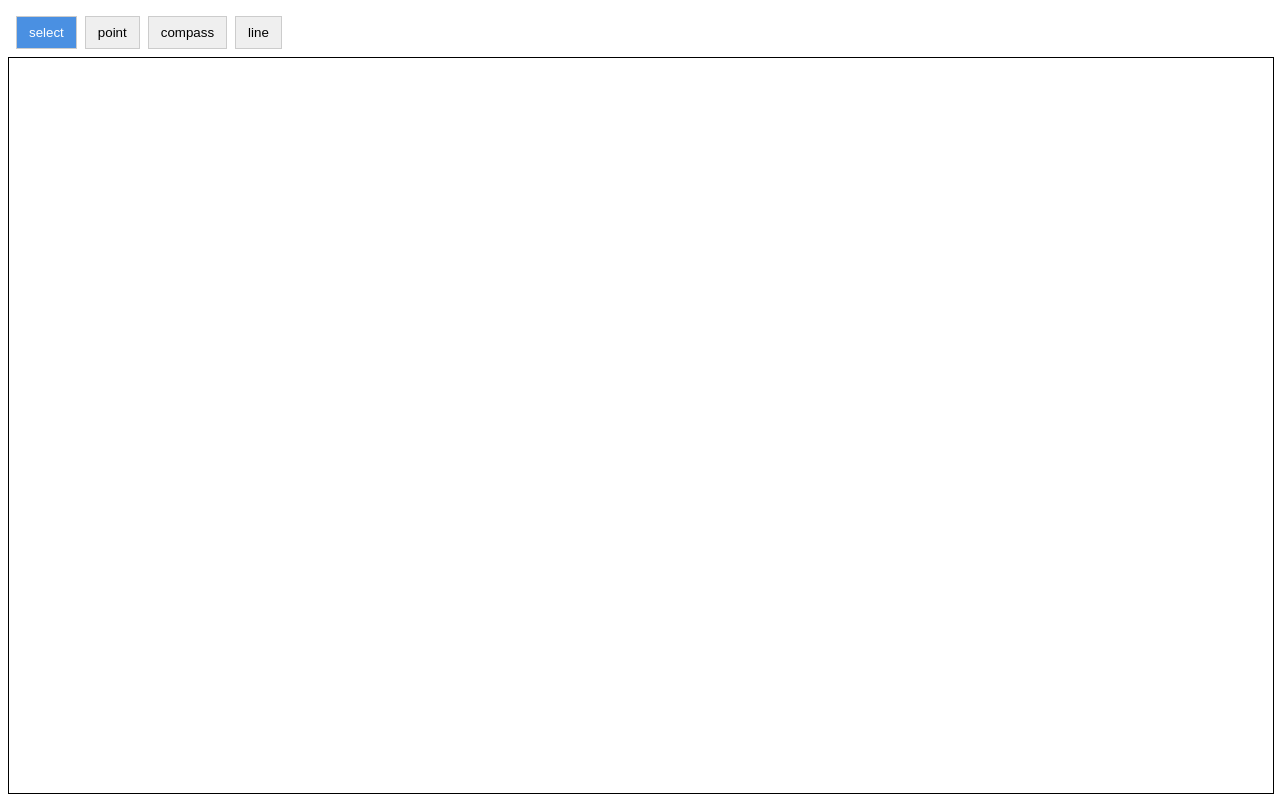
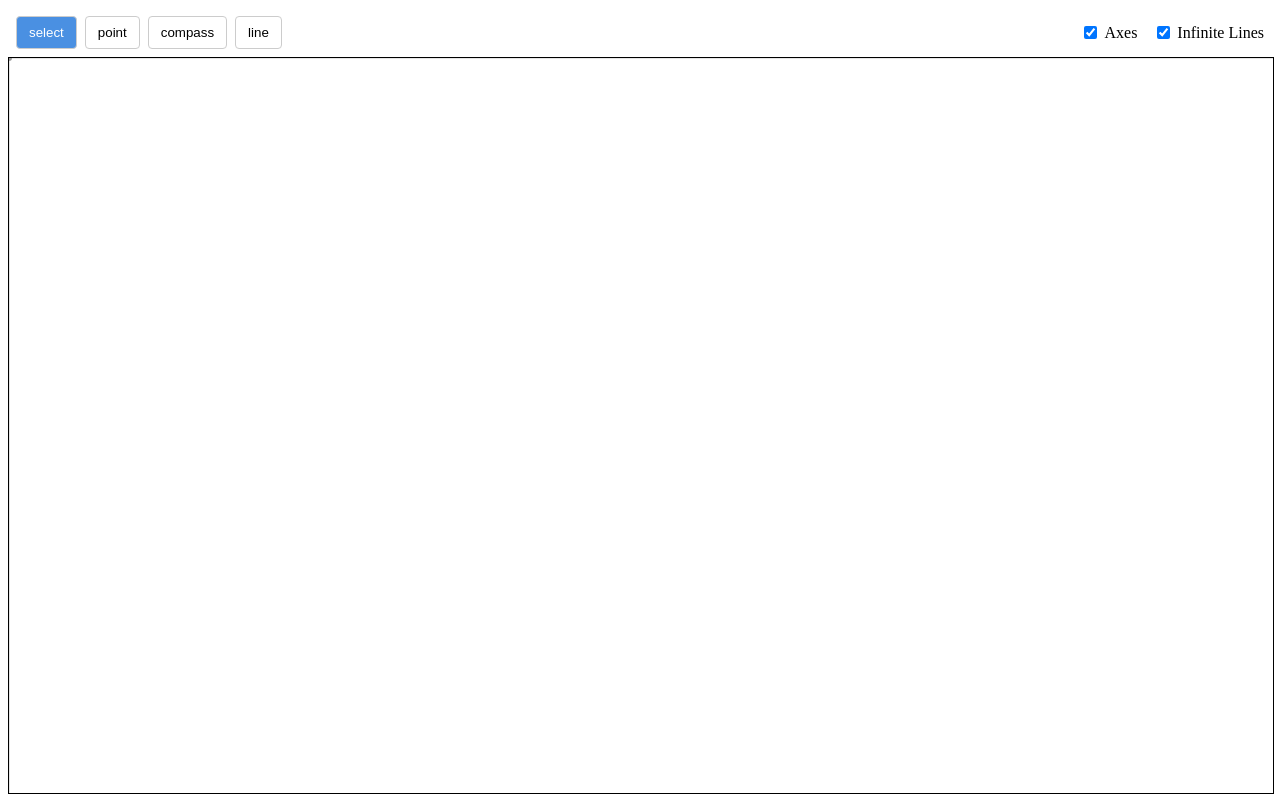
Before and after one commit to gjinrexhaj/aurea, a React (Vite) app: page / in a window 1280 px wide. Built offline with nearby package versions, Linux system fonts and the light colour scheme.

Commit message:
create toggles for axes and infinite line visualization in toolbar

```diff
--- a/src/App.tsx
+++ b/src/App.tsx
@@ -1,13 +1,19 @@
 import { useState } from "react";
-import Toolbar from "./ui/Toolbar";
 import Canvas from "./canvas/Canvas.tsx";
 import "./App.css"
+import type {ViewSettings} from "./ui/ViewSettings.ts";
+import {Toolbar} from "./ui/Toolbar.tsx";
 
 export default function App() {
 
     // declare state
-    const [activeTool, setActiveTool] =
-      useState("select");
+    const [activeTool, setActiveTool] = useState("select");
+    const [viewSettings, setViewSettings] =
+        useState<ViewSettings>({
+            showAxes: true,
+            showGrid: false,
+            showInfiniteLines: true,
+        });
 
     // render component
     return (
@@ -16,12 +22,15 @@ export default function App() {
                 <Toolbar
                     activeTool={activeTool}
                     onToolChange={setActiveTool}
+                    viewSettings={viewSettings}
+                    setViewSettings={setViewSettings}
                 />
             </div>
 
             <div className="canvas-outer">
                 <Canvas
                     activeTool={activeTool}
+                    viewSettings={viewSettings}
                 />
             </div>
         </div>
--- a/src/canvas/Canvas.tsx
+++ b/src/canvas/Canvas.tsx
@@ -14,14 +14,16 @@ import type {Selection} from "../geometry/state/Selection.ts";
 import type {Hover} from "../geometry/state/Hover.ts";
 import {snapAt} from "../geometry/snap/SnapEngine.ts";
 import type {SnapResult} from "../geometry/snap/SnapResult.ts";
+import type {ViewSettings} from "../ui/ViewSettings.ts";
 
 
 type CanvasProps = {
     activeTool: string;
+    viewSettings: ViewSettings;
 };
 
 
-export default function Canvas({activeTool}: CanvasProps) {
+export default function Canvas({activeTool, viewSettings}: CanvasProps) {
     // declare camera state, and zoom/pan stuff
     const [camera, setCamera] = useState({
         x: 0,
@@ -33,6 +35,13 @@ export default function Canvas({activeTool}: CanvasProps) {
 
     // declare snap state
     const [snapResult, setSnapResult] = useState<SnapResult>(null);
+
+    // declare view settings (guidelines etc)
+    // const [viewSettings, setViewSettings] = useState({
+    //     showAxes: true,
+    //     showGrid: false,
+    //     showInfiniteLines: true,
+    // });
 
     // declare selected and hovering point ids for selection tool
     const [selection, setSelection] = useState<Selection>(null);
@@ -392,6 +401,7 @@ export default function Canvas({activeTool}: CanvasProps) {
                          selection={selection}
                          snapResult={snapResult}
                          camera={camera}
+                         viewSettings={viewSettings}
             />
         </div>
 
--- a/src/canvas/GeometrySvg.tsx
+++ b/src/canvas/GeometrySvg.tsx
@@ -9,6 +9,7 @@ import type {Selection} from "../geometry/state/Selection.ts";
 import type {SnapResult} from "../geometry/snap/SnapResult.ts";
 import {useEffect, useRef} from "react";
 import {getInfiniteLineEndpoints} from "../geometry/utils/GetInfiniteLineEndpoints.ts";
+import type {ViewSettings} from "../ui/ViewSettings.ts";
 
 type GeometrySvgProps = {
     document: GeometryDocument;
@@ -22,7 +23,8 @@ type GeometrySvgProps = {
         x: number;
         y: number;
         zoom: number;
-    }
+    };
+    viewSettings: ViewSettings;
 }
 
 
@@ -35,6 +37,7 @@ export default function GeometrySvg({
     selection,
     snapResult,
     camera,
+    viewSettings,
 }: GeometrySvgProps) {
 
     //useRenderCount("GeometrySvg");
@@ -54,8 +57,42 @@ export default function GeometrySvg({
     return (
         <svg width="100%" height="100%">
             <g transform={`translate(${camera.x}, ${camera.y}) scale(${camera.zoom})`}>
+                {/* render axes */}
+                {viewSettings.showAxes && (
+                    <g>
+                        {/* X axis */}
+                        <line
+                            x1={-100000}
+                            y1={0}
+                            x2={100000}
+                            y2={0}
+                            stroke="#cccccc"
+                            strokeWidth={1}
+                        />
+
+                        {/* Y axis */}
+                        <line
+                            x1={0}
+                            y1={-100000}
+                            x2={0}
+                            y2={100000}
+                            stroke="#cccccc"
+                            strokeWidth={1}
+                        />
+
+                        {/* Origin marker */}
+                        <circle
+                            cx={0}
+                            cy={0}
+                            r={3}
+                            fill="#999999"
+                        />
+                    </g>
+                )}
+
+
                 {/* render infinite euclidean lines */}
-                {document.lines.map(line => {
+                {viewSettings.showInfiniteLines && document.lines.map(line => {
                     const pointA = getPointById(line.pointAId, document.points);
                     const pointB = getPointById(line.pointBId, document.points);
 
--- a/src/main.tsx
+++ b/src/main.tsx
@@ -10,9 +10,9 @@ createRoot(document.getElementById('root')!).render(
   </StrictMode>,
 )
 
-alert("USAGE GUIDE" +
-    "\n" +
-    "\nline and compass require two points" +
-    "\n'del' or 'backspace' to delete selected geometry" +
-    "\nscroll wheel to zoom, middle mouse to pan"
-)
+// alert("USAGE GUIDE" +
+//     "\n" +
+//     "\nline and compass require two points" +
+//     "\n'del' or 'backspace' to delete selected geometry" +
+//     "\nscroll wheel to zoom, middle mouse to pan"
+// )
--- a/src/ui/Toolbar.css
+++ b/src/ui/Toolbar.css
@@ -1,12 +1,34 @@
 .toolbar {
     display: flex;
+    align-items: center;
+
+    width: 100%;
+
+    padding: 8px;
+    box-sizing: border-box;
+}
+
+.toolbar-tools {
+    display: flex;
     gap: 8px;
-    padding: 8px;
+}
+
+.toolbar-view {
+    margin-left: auto;
+
+    display: flex;
+    align-items: center;
+    gap: 16px;
 }
 
 .tool-button {
     padding: 8px 12px;
+
     border: 1px solid #ccc;
+    border-radius: 4px;
+
+    background: white;
+
     cursor: pointer;
 }
 
@@ -14,3 +36,13 @@
     background-color: #4a90e2;
     color: white;
 }
+
+.toolbar-view label {
+    display: flex;
+    align-items: center;
+    gap: 4px;
+
+    cursor: pointer;
+
+    user-select: none;
+}
--- a/src/ui/Toolbar.tsx
+++ b/src/ui/Toolbar.tsx
@@ -1,17 +1,22 @@
 import { Tools } from "../store/Tools.ts";
 import "./Toolbar.css"
+import type {ViewSettings} from "./ViewSettings.ts";
 
 type ToolbarProps = {
     activeTool: string;
     onToolChange: (tool: string) => void;
+
+    viewSettings: ViewSettings;
+    setViewSettings: React.Dispatch<React.SetStateAction<ViewSettings>>;
 };
 
-export default function Toolbar({
-                                    activeTool,
-                                    onToolChange,
-                                }: ToolbarProps) {
+
+
+export function Toolbar({activeTool, onToolChange, viewSettings, setViewSettings}: ToolbarProps) {
+
     return (
         <div className="toolbar">
+            <div className="toolbar-tools">
                 {Tools.map(tool => (
                     <button
                         key={tool}
@@ -20,13 +25,67 @@ export default function Toolbar({
                                 ? "tool-button active"
                                 : "tool-button"
                         }
-                    onClick={() =>
-                        onToolChange(tool)
-                    }
+                        onClick={() => onToolChange(tool)}
                     >
                         {tool}
                     </button>
                 ))}
             </div>
+            <div className="toolbar-view">
+                <label>
+                    <input
+                        type="checkbox"
+                        checked={viewSettings.showAxes}
+                        onChange={() =>
+                            setViewSettings(prev => ({
+                                ...prev,
+                                showAxes: !prev.showAxes,
+                            }))
+                        }
+                    />
+                    Axes
+                </label>
+                <label>
+                    <input
+                        type="checkbox"
+                        checked={viewSettings.showInfiniteLines}
+                        onChange={() =>
+                            setViewSettings(prev => ({
+                                ...prev,
+                                showInfiniteLines:
+                                    !prev.showInfiniteLines,
+                            }))
+                        }
+                    />
+                    Infinite Lines
+                </label>
+            </div>
+        </div>
     );
 }
+
+//
+// export default function Toolbar({
+//                                     activeTool,
+//                                     onToolChange,
+//                                 }: ToolbarProps) {
+//     return (
+//         <div className="toolbar">
+//             {Tools.map(tool => (
+//                 <button
+//                     key={tool}
+//                     className={
+//                         activeTool === tool
+//                             ? "tool-button active"
+//                             : "tool-button"
+//                     }
+//                     onClick={() =>
+//                         onToolChange(tool)
+//                     }
+//                 >
+//                     {tool}
+//                 </button>
+//             ))}
+//         </div>
+//     );
+// }
--- /dev/null
+++ b/src/ui/ViewSettings.ts
@@ -0,0 +1,5 @@
+export type ViewSettings = {
+    showAxes: boolean;
+    showGrid: boolean;
+    showInfiniteLines: boolean;
+};
```
Lines whose indentation alone changed are shown as unchanged.
